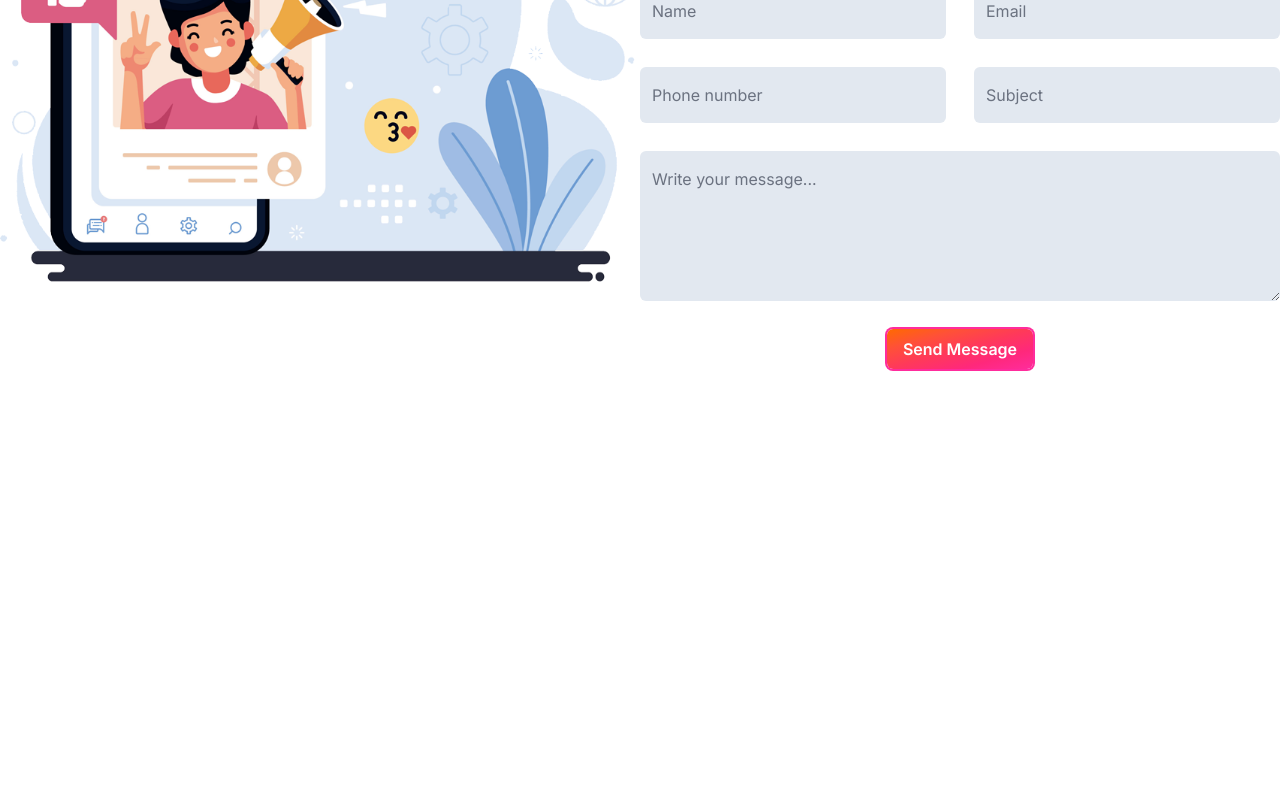
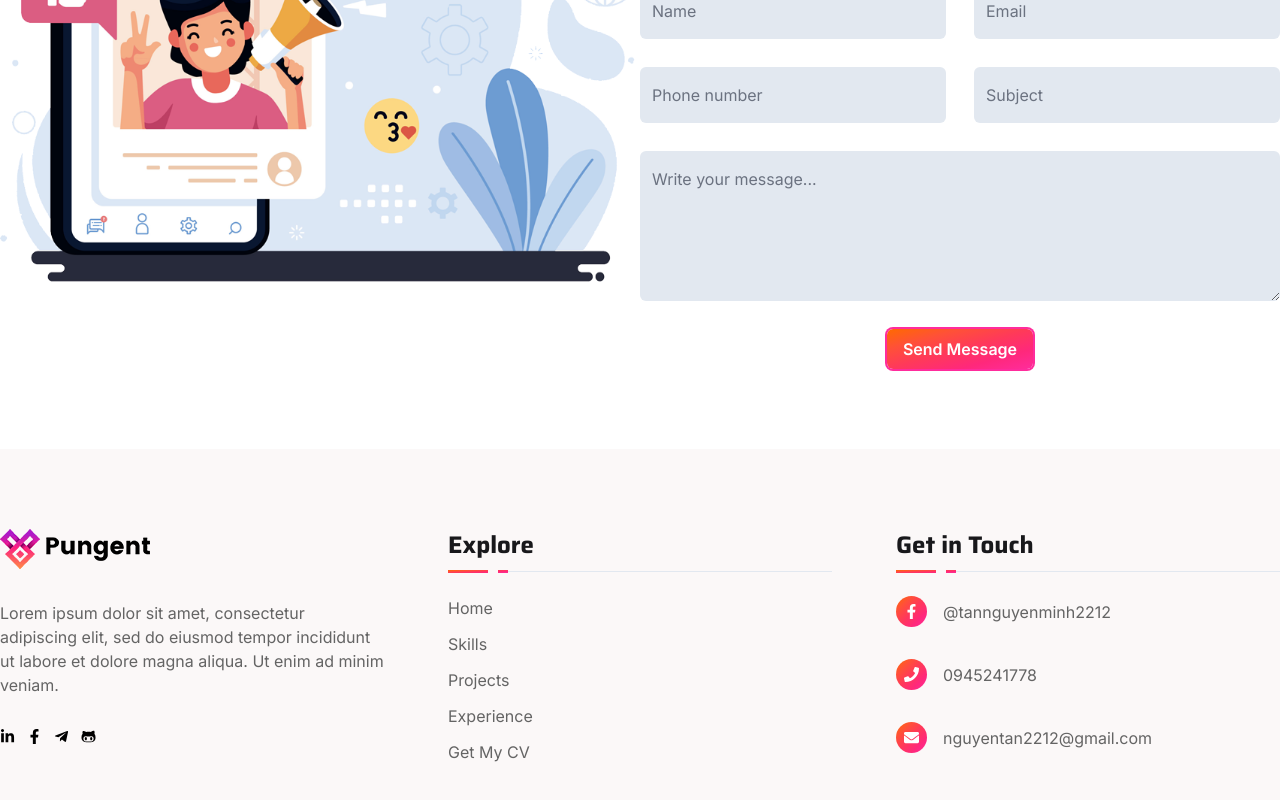
Before and after one commit to nguyentan2212/portfolio, a Next.js app: page / in a window 1280 px wide. Shown: the part 2578-3378 px from the top of the page. Before the commit the page ends 3027 px from the top, so only its background shows below. Built offline with nearby package versions, Linux system fonts and the light colour scheme.

Commit message:
add footer

```diff
--- /dev/null
+++ b/components/Layout/Footer.tsx
@@ -0,0 +1,129 @@
+import React from "react";
+import Image from "next/image";
+import logo from "../../public/images/logo.png";
+import Link from "next/link";
+import {
+  FaLinkedinIn,
+  FaFacebookF,
+  FaGithubAlt,
+  FaTelegramPlane,
+  FaPhone,
+  FaEnvelope,
+} from "react-icons/fa";
+
+type Props = {};
+
+const Footer = (props: Props) => {
+  return (
+    <footer className="bg-[#fbf8f8] w-full font-inter">
+      <div className="container pt-20 pb-10 grid grid-cols-3 gap-16">
+        <div className="flex flex-col gap-8">
+          <Link href="/">
+            <Image src={logo} alt="logo" />
+          </Link>
+          <p className="text-base text-gray">
+            Lorem ipsum dolor sit amet, consectetur adipiscing elit, sed do
+            eiusmod tempor incididunt ut labore et dolore magna aliqua. Ut enim
+            ad minim veniam.
+          </p>
+          <div className="flex flex-row justify-start items-center gap-3">
+            <a
+              className="btn-rounded-gradient"
+              target="_blank"
+              href="https://www.linkedin.com/in/nguyentan2212"
+            >
+              <FaLinkedinIn className="relative z-10" size={15} />
+            </a>
+            <a
+              className="btn-rounded-gradient"
+              target="_blank"
+              href="https://www.facebook.com/tannguyenminh2212"
+            >
+              <FaFacebookF className="relative z-10" size={15} />
+            </a>
+            <a
+              className="btn-rounded-gradient"
+              target="_blank"
+              href="https://www.t.me/nguyentan2212"
+            >
+              <FaTelegramPlane className="relative z-10" size={15} />
+            </a>
+            <a
+              className="btn-rounded-gradient"
+              target="_blank"
+              href="https://github.com/nguyentan2212"
+            >
+              <FaGithubAlt className="relative z-10" size={15} />
+            </a>
+          </div>
+        </div>
+        <div>
+          <h3 className="font-heading text-2xl mb-6 pb-[10px] border-b border-slate-200 relative before:absolute before:w-[60px] before:h-[3px] before:inset-x-0 before:bottom-[-2px] before:bg-gradient after:absolute after:w-[10px] after:h-[3px] after:bg-[#fbf8f8] after:bottom-[-2px] after:left-[40px]">
+            Explore
+          </h3>
+          <div className="flex flex-col items-start gap-3 font-inter text-base text-gray">
+            <Link className="link-list-item" href="/">
+              Home
+            </Link>
+            <Link className="link-list-item" href="/">
+              Skills
+            </Link>
+            <Link className="link-list-item" href="/">
+              Projects
+            </Link>
+            <Link className="link-list-item" href="/">
+              Experience
+            </Link>
+            <Link className="link-list-item" href="/">
+              Get My CV
+            </Link>
+          </div>
+        </div>
+        <div>
+          <h3 className="font-heading text-2xl mb-6 pb-[10px] border-b border-slate-200 relative before:absolute before:w-[60px] before:h-[3px] before:inset-x-0 before:bottom-[-2px] before:bg-gradient after:absolute after:w-[10px] after:h-[3px] after:bg-[#fbf8f8] after:bottom-[-2px] after:left-[40px]">
+            Get in Touch
+          </h3>
+          <div className="flex flex-col items-start gap-8">
+            <div className="flex flex-row gap-4 justify-start items-center">
+              <div className="rounded-full p-2 bg-gradient text-white">
+                <FaFacebookF size={15} />
+              </div>
+              <a
+                className="text-base text-gray font-inter transition-all ease-in-out duration-300 hover:text-primary"
+                target="_blank"
+                href="https://www.facebook.com/tannguyenminh2212"
+              >
+                @tannguyenminh2212
+              </a>
+            </div>
+            <div className="flex flex-row gap-4 justify-start items-center">
+              <div className="rounded-full p-2 bg-gradient text-white">
+                <FaPhone size={15} />
+              </div>
+              <Link
+                className="text-base text-gray font-inter transition-all ease-in-out duration-300 hover:text-primary"
+                href="tel:0945241778"
+              >
+                0945241778
+              </Link>
+            </div>
+
+            <div className="flex flex-row gap-4 justify-start items-center">
+              <div className="rounded-full p-2 bg-gradient text-white">
+                <FaEnvelope size={15} />
+              </div>
+              <Link
+                className="text-base text-gray font-inter transition-all ease-in-out duration-300 hover:text-primary"
+                href="mailto:nguyentan2212@gmail.com"
+              >
+                nguyentan2212@gmail.com
+              </Link>
+            </div>
+          </div>
+        </div>
+      </div>
+    </footer>
+  );
+};
+
+export default Footer;
--- a/pages/index.tsx
+++ b/pages/index.tsx
@@ -3,6 +3,7 @@ import Skills from "../components/Skills";
 import Timeline from "../components/Timeline";
 import HireMeForm from "../components/HireMeForm";
 import GetCV from "../components/GetCV";
+import Footer from "../components/Layout/Footer";
 
 export default function Home() {
   return (
@@ -16,7 +17,7 @@ export default function Home() {
       <GetCV />
       <div className="w-full h-[1px] bg-slate-200"></div>
       <HireMeForm />
-      <footer></footer>
+      <Footer />
     </div>
   );
 }
```
